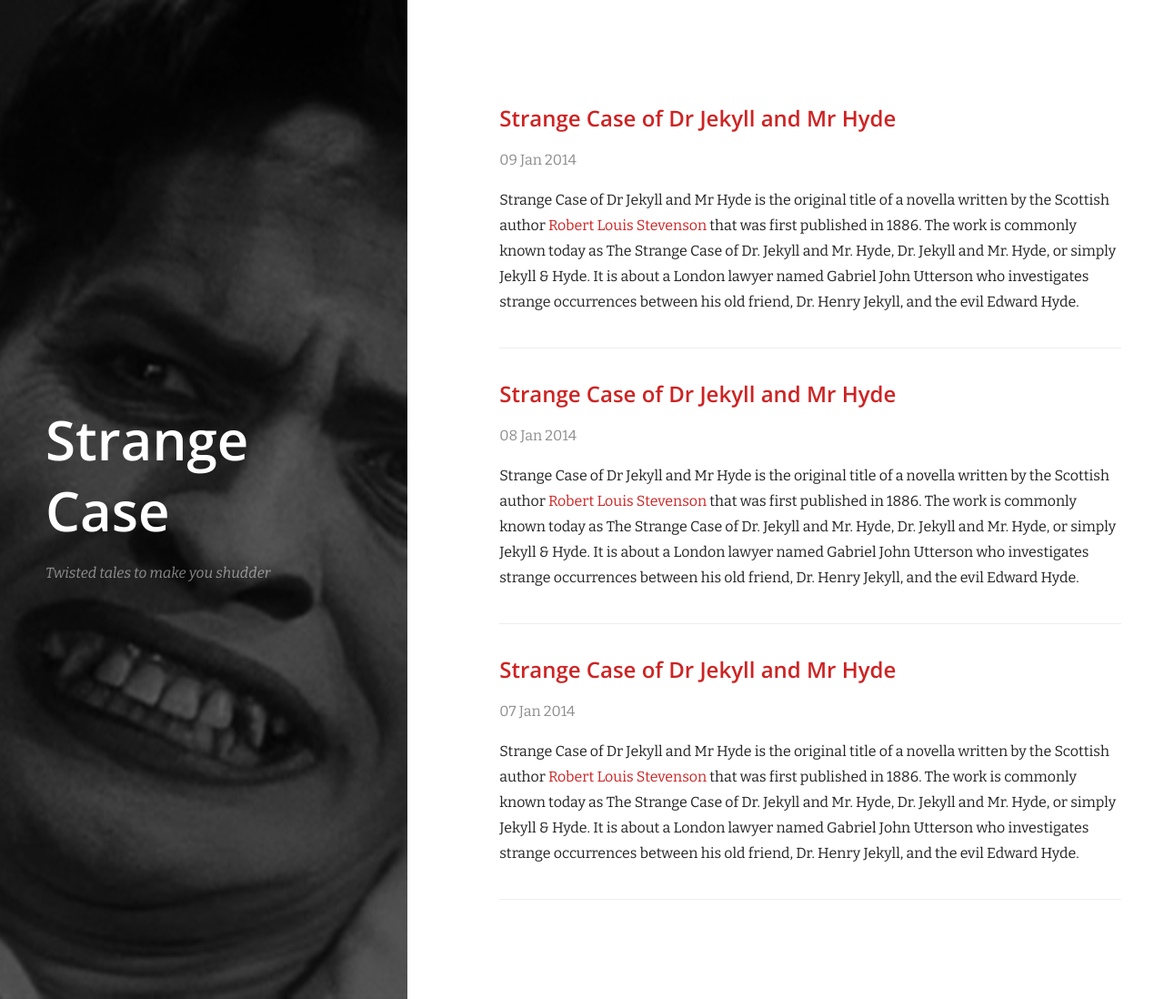
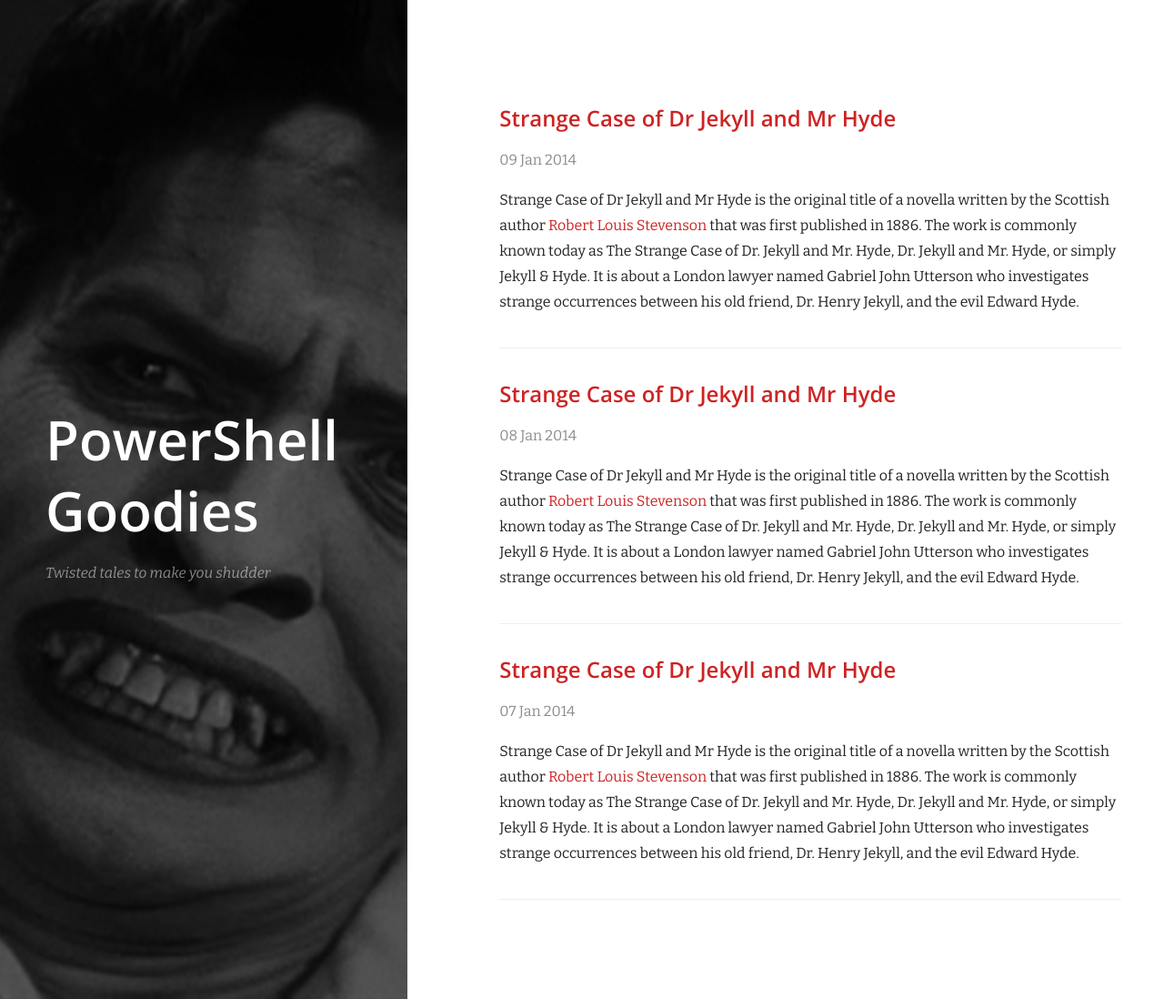
Before and after one commit to DirtyMagic33/TheBlog, a Jekyll site: the page built from index.html, in a window 1280 px wide. Shown: the whole page at 91% size. Built offline with Jekyll 4.4.1, drawn with Linux system fonts in a browser that asks for light colours; nearby versions of some CDN libraries; Markdown is read by kramdown in place of the engine named in the settings.

Commit message:
Update _config.yml

```diff
--- a/_config.yml
+++ b/_config.yml
@@ -1,5 +1,5 @@
 # Site settings
-title: 'Strange Case' # Your Title
+title: 'PowerShell Goodies' # Your Title
 tagline: 'Twisted tales to make you shudder' # A brief tagline for your site
 sidebar_image: /images/cover.jpg
 
```
